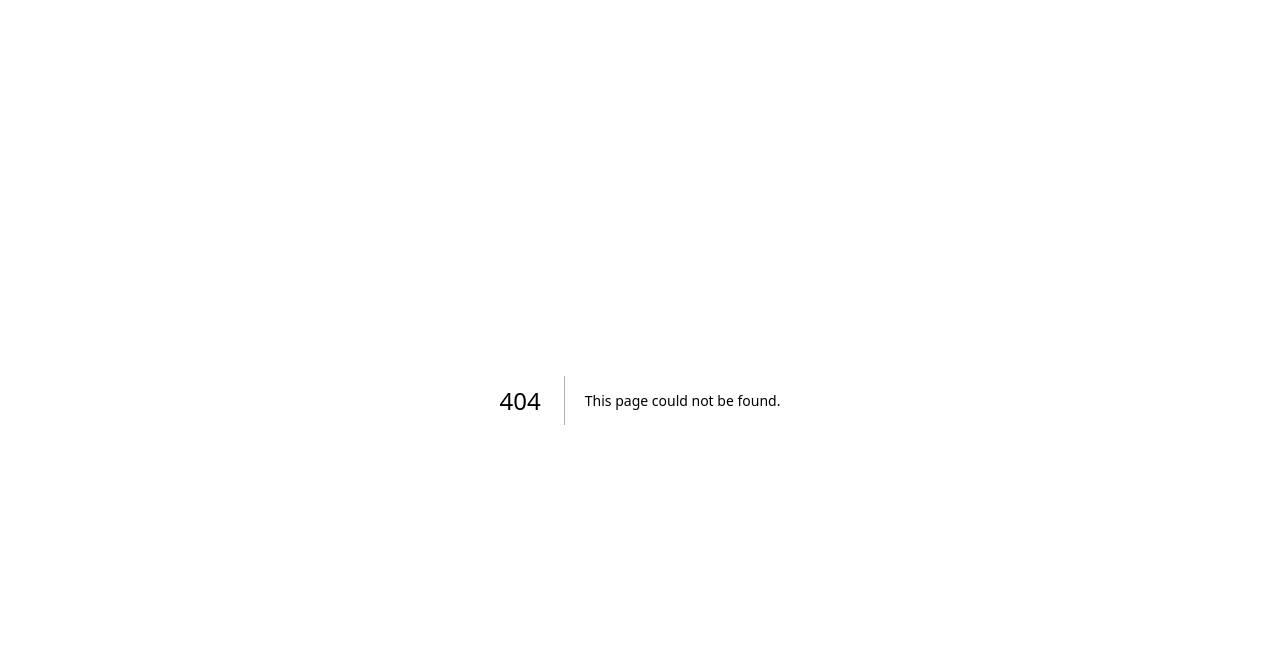
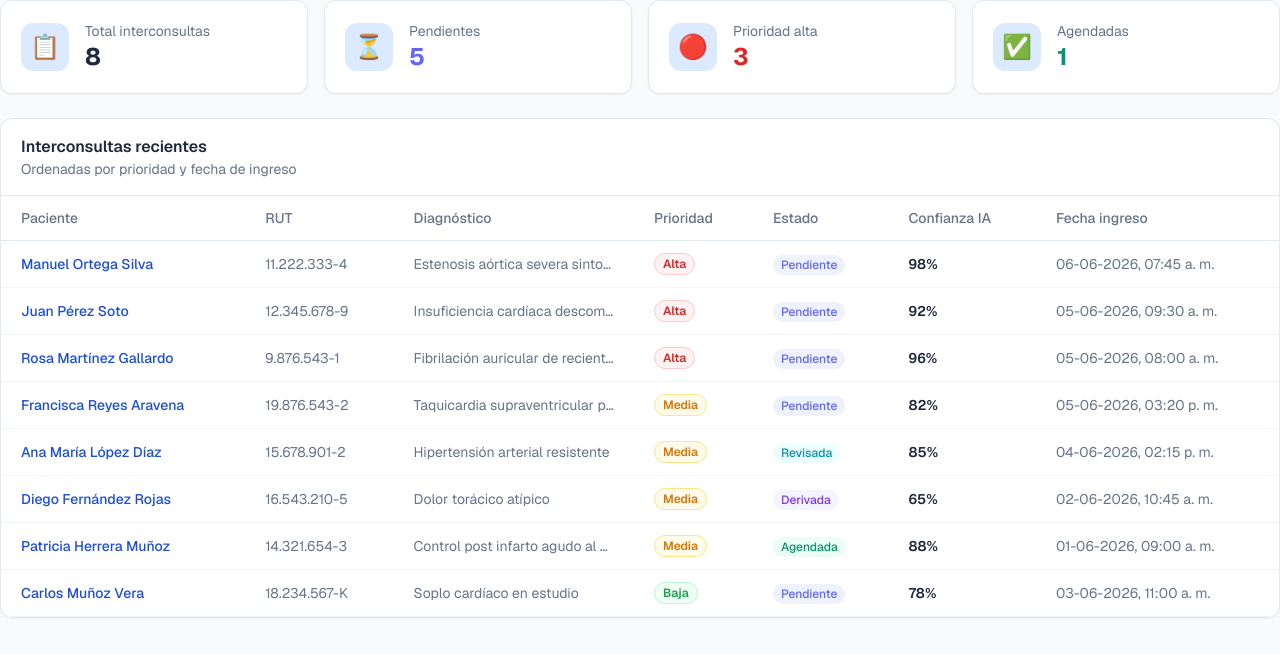
Before and after one commit to feria-priorizai/priorizai, a Next.js app in the folder frontend/: page /dashboard in a window 1280 px wide. Before the commit this address had no page. Shown: the top 654 px of the page. Built offline with nearby package versions, Linux system fonts and the light colour scheme.

Commit message:
feat: agregar página dashboard con estadísticas y tabla

```diff
--- /dev/null
+++ b/frontend/app/dashboard/page.tsx
@@ -0,0 +1,41 @@
+"use client";
+
+/**
+ * Página principal del Dashboard (HdU05).
+ * Muestra un resumen de las interconsultas y una tabla con las más recientes.
+ * Permite al médico visualizar su carga de trabajo en un solo lugar.
+ */
+
+import { useInterconsultas } from "@/hooks/useInterconsultas";
+import ResumenEstadisticas from "@/components/dashboard/ResumenEstadisticas";
+import TablaInterconsultasRecientes from "@/components/dashboard/TablaInterconsultasRecientes";
+
+export default function DashboardPage() {
+  const { interconsultas, cargando, error } = useInterconsultas();
+
+  if (cargando) {
+    return (
+      <div className="flex h-64 items-center justify-center">
+        <p className="text-[var(--text-secondary)]">Cargando interconsultas...</p>
+      </div>
+    );
+  }
+
+  if (error) {
+    return (
+      <div className="flex h-64 items-center justify-center">
+        <p className="text-[var(--prioridad-alta)]">{error}</p>
+      </div>
+    );
+  }
+
+  return (
+    <div className="flex flex-col gap-6">
+      {/* Tarjetas de resumen estadístico */}
+      <ResumenEstadisticas interconsultas={interconsultas} />
+
+      {/* Tabla de interconsultas recientes */}
+      <TablaInterconsultasRecientes interconsultas={interconsultas} />
+    </div>
+  );
+}
--- /dev/null
+++ b/frontend/components/dashboard/ResumenEstadisticas.tsx
@@ -0,0 +1,54 @@
+"use client";
+
+/**
+ * Panel de resumen estadístico del dashboard.
+ * Muestra indicadores clave: total interconsultas, pendientes,
+ * distribución por prioridad.
+ * Relacionado con HdU05: gestionar carga de trabajo en un solo lugar.
+ */
+
+import type { Interconsulta } from "@/types";
+import TarjetaEstadistica from "@/components/ui/TarjetaEstadistica";
+
+interface ResumenEstadisticasProps {
+  interconsultas: Interconsulta[];
+}
+
+export default function ResumenEstadisticas({
+  interconsultas,
+}: ResumenEstadisticasProps) {
+  const total = interconsultas.length;
+  const pendientes = interconsultas.filter((ic) => ic.estado === "pendiente").length;
+  const prioridadAlta = interconsultas.filter(
+    (ic) => ic.prioridadActual === "alta"
+  ).length;
+  const agendadas = interconsultas.filter((ic) => ic.estado === "agendada").length;
+
+  return (
+    <div className="grid grid-cols-1 gap-4 sm:grid-cols-2 lg:grid-cols-4">
+      <TarjetaEstadistica
+        titulo="Total interconsultas"
+        valor={total}
+        icono="📋"
+      />
+      <TarjetaEstadistica
+        titulo="Pendientes"
+        valor={pendientes}
+        icono="⏳"
+        colorAccento="var(--estado-pendiente)"
+      />
+      <TarjetaEstadistica
+        titulo="Prioridad alta"
+        valor={prioridadAlta}
+        icono="🔴"
+        colorAccento="var(--prioridad-alta)"
+      />
+      <TarjetaEstadistica
+        titulo="Agendadas"
+        valor={agendadas}
+        icono="✅"
+        colorAccento="var(--estado-agendada)"
+      />
+    </div>
+  );
+}
--- /dev/null
+++ b/frontend/components/dashboard/TablaInterconsultasRecientes.tsx
@@ -0,0 +1,130 @@
+"use client";
+
+/**
+ * Tabla con las interconsultas más recientes del dashboard.
+ * Muestra un resumen rápido con nombre, prioridad, estado y fecha.
+ * Al hacer clic en una fila, navega al detalle de la interconsulta.
+ *
+ * Relacionado con HdU05: visualizar carga de trabajo.
+ * Relacionado con HdU06: orden por prioridad y fecha (esperado).
+ */
+
+import Link from "next/link";
+import type { Interconsulta } from "@/types";
+import BadgePrioridad from "@/components/ui/BadgePrioridad";
+import BadgeEstado from "@/components/ui/BadgeEstado";
+
+interface TablaInterconsultasRecientesProps {
+  interconsultas: Interconsulta[];
+}
+
+/** Formatea una fecha ISO a formato legible chileno (dd/mm/aaaa HH:mm) */
+function formatearFecha(fechaISO: string): string {
+  const fecha = new Date(fechaISO);
+  return fecha.toLocaleDateString("es-CL", {
+    day: "2-digit",
+    month: "2-digit",
+    year: "numeric",
+    hour: "2-digit",
+    minute: "2-digit",
+  });
+}
+
+export default function TablaInterconsultasRecientes({
+  interconsultas,
+}: TablaInterconsultasRecientesProps) {
+  /** Ordena por prioridad (alta > media > baja) y luego por fecha de ingreso */
+  const ordenPrioridad = { alta: 0, media: 1, baja: 2 };
+  const ordenadas = [...interconsultas].sort((a, b) => {
+    const difPrioridad =
+      ordenPrioridad[a.prioridadActual] - ordenPrioridad[b.prioridadActual];
+    if (difPrioridad !== 0) return difPrioridad;
+    return new Date(b.fechaIngreso).getTime() - new Date(a.fechaIngreso).getTime();
+  });
+
+  return (
+    <div className="rounded-xl border border-[var(--border)] bg-[var(--surface)] shadow-[var(--shadow-sm)]">
+      <div className="border-b border-[var(--border)] px-5 py-4">
+        <h3 className="text-base font-semibold text-[var(--text-primary)]">
+          Interconsultas recientes
+        </h3>
+        <p className="text-sm text-[var(--text-secondary)]">
+          Ordenadas por prioridad y fecha de ingreso
+        </p>
+      </div>
+
+      <div className="overflow-x-auto">
+        <table className="w-full text-sm">
+          <thead>
+            <tr className="border-b border-[var(--border)] text-left">
+              <th className="px-5 py-3 font-medium text-[var(--text-secondary)]">
+                Paciente
+              </th>
+              <th className="px-5 py-3 font-medium text-[var(--text-secondary)]">
+                RUT
+              </th>
+              <th className="px-5 py-3 font-medium text-[var(--text-secondary)]">
+                Diagnóstico
+              </th>
+              <th className="px-5 py-3 font-medium text-[var(--text-secondary)]">
+                Prioridad
+              </th>
+              <th className="px-5 py-3 font-medium text-[var(--text-secondary)]">
+                Estado
+              </th>
+              <th className="px-5 py-3 font-medium text-[var(--text-secondary)]">
+                Confianza IA
+              </th>
+              <th className="px-5 py-3 font-medium text-[var(--text-secondary)]">
+                Fecha ingreso
+              </th>
+            </tr>
+          </thead>
+          <tbody>
+            {ordenadas.map((ic) => (
+              <tr
+                key={ic.id}
+                className="border-b border-[var(--border-light)] transition-colors hover:bg-[var(--surface-hover)]"
+              >
+                <td className="px-5 py-3">
+                  <Link
+                    href={`/interconsultas/${ic.id}`}
+                    className="font-medium text-[var(--primary)] hover:underline"
+                  >
+                    {ic.pacienteNombre}
+                  </Link>
+                </td>
+                <td className="px-5 py-3 text-[var(--text-secondary)]">
+                  {ic.pacienteRut}
+                </td>
+                <td className="max-w-[200px] truncate px-5 py-3 text-[var(--text-secondary)]">
+                  {ic.diagnostico}
+                </td>
+                <td className="px-5 py-3">
+                  <BadgePrioridad prioridad={ic.prioridadActual} />
+                </td>
+                <td className="px-5 py-3">
+                  <BadgeEstado estado={ic.estado} />
+                </td>
+                <td className="px-5 py-3">
+                  <span className="text-sm font-semibold">
+                    {ic.priorizacionIA.confianza}%
+                  </span>
+                </td>
+                <td className="px-5 py-3 text-[var(--text-secondary)]">
+                  {formatearFecha(ic.fechaIngreso)}
+                </td>
+              </tr>
+            ))}
+          </tbody>
+        </table>
+      </div>
+
+      {ordenadas.length === 0 && (
+        <div className="px-5 py-12 text-center text-[var(--text-muted)]">
+          No se encontraron interconsultas.
+        </div>
+      )}
+    </div>
+  );
+}
```
